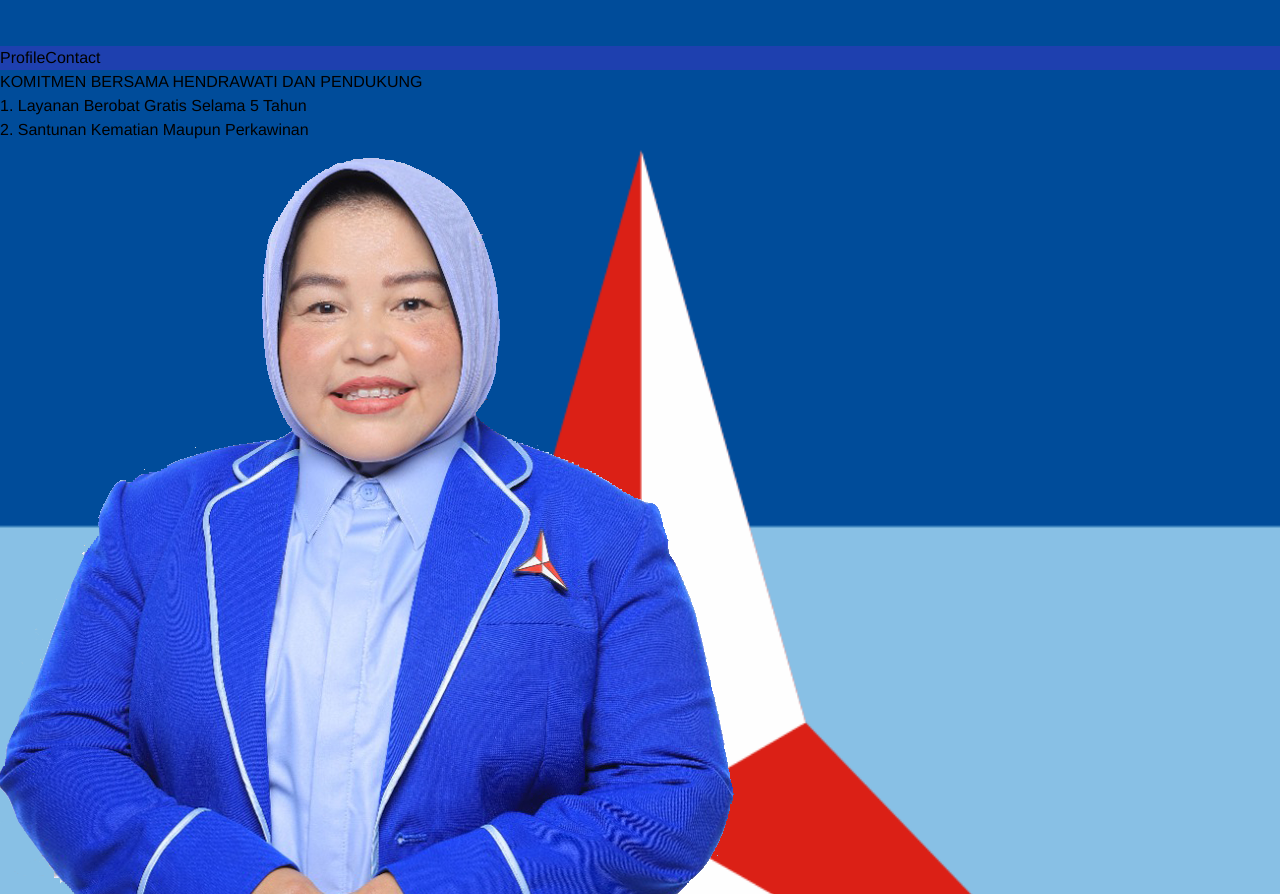
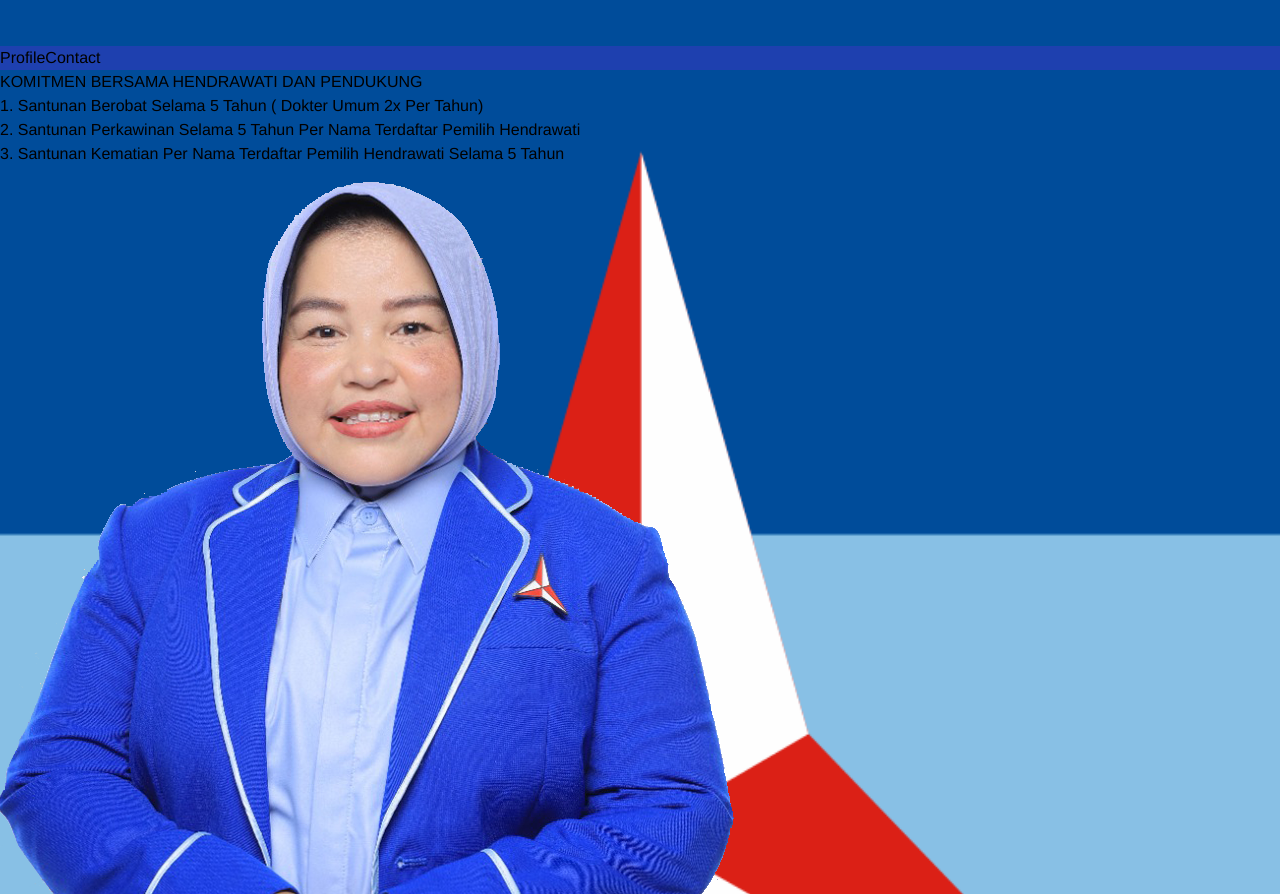
Before and after one commit to kikyww/test-commit-caleg, a React (Vite) app: page / in a window 1280 px wide. Shown: the part 807-1701 px from the top of the page. Built offline with nearby package versions, Linux system fonts and the light colour scheme.

Commit message:
add text & fix resposive

```diff
--- a/src/App.jsx
+++ b/src/App.jsx
@@ -14,7 +14,7 @@ function App() {
       <main className="w-full h-[90vh]">
         <Hero />
       </main>
-      <section className="min-[360px]:mt-[200px] min-[428px]:mt-[50px] mb-12 md:mt-0 w-full h-full">
+      <section className="min-[360px]:mt-[330px] min-[428px]:mt-[170px] min-[414px]:mt-[200px] mb-12 md:mt-0 w-full h-full">
         <Contact />
       </section>
 
--- a/src/components/Hero.jsx
+++ b/src/components/Hero.jsx
@@ -8,13 +8,14 @@ const Hero = () => {
 			<div className="flex flex-col md:flex-row justify-center md:justify-between">
 				<div className="w-full px-6 py-4 font-bold text-lg md:bg-transparent bg-blue-800">
 					<h2 className="md:py-8 py-4 font-bold text-2xl">KOMITMEN BERSAMA HENDRAWATI DAN PENDUKUNG</h2>
-					<p className="text-slate-100 md:text-white">1. Layanan Berobat Gratis Selama 5 Tahun</p>
-					<p className="text-slate-100 md:text-white">2. Santunan Kematian Maupun Perkawinan</p>
+					<p className="mt-2 text-slate-100 md:text-white">1. Santunan Berobat Selama 5 Tahun ( Dokter Umum 2x Per Tahun)</p>
+					<p className="mt-2 text-slate-100 md:text-white">2. Santunan Perkawinan Selama 5 Tahun Per Nama Terdaftar Pemilih Hendrawati</p>
+					<p className="mt-2 text-slate-100 md:text-white">3. Santunan Kematian Per Nama Terdaftar Pemilih Hendrawati Selama 5 Tahun</p>
 				</div>
 				<div className="md:py-14 w-[400px] md:w-[600px] h-full">
 					<div className="group flex flex-col justify-center items-center  md:w-[90%] md:h-[70vh]">
 						<img src={Caleg} alt="poster" className="w-[900px] group-hover:scale-110 cursor-pointer transition-all duration-700 ease-in-out" />
-						<img src={Empat} alt="empat" className="absolute z-10  min-[360px]:top-[765px] min-[428px]:top-[700px] right-0 md:top-[470px] md:right-7 w-24 group-hover:scale-110 cursor-pointer transition-all duration-700 ease-in-out" />
+						<img src={Empat} alt="empat" className="absolute z-10  min-[360px]:top-[900px] min-[428px]:top-[835px] right-0 md:top-[470px] md:right-7 w-24 group-hover:scale-110 cursor-pointer transition-all duration-700 ease-in-out" />
 						<div className="w-[300px] bg-red-700 rounded-xl text-center group-hover:scale-110 cursor-pointer transition-all duration-700 ease-in-out">
 							<p className="text-2xl font-bold">HENDRAWATI</p>
 							<p className="text-sm">Calon Legislatif Kota Banjarmasin</p>
```
